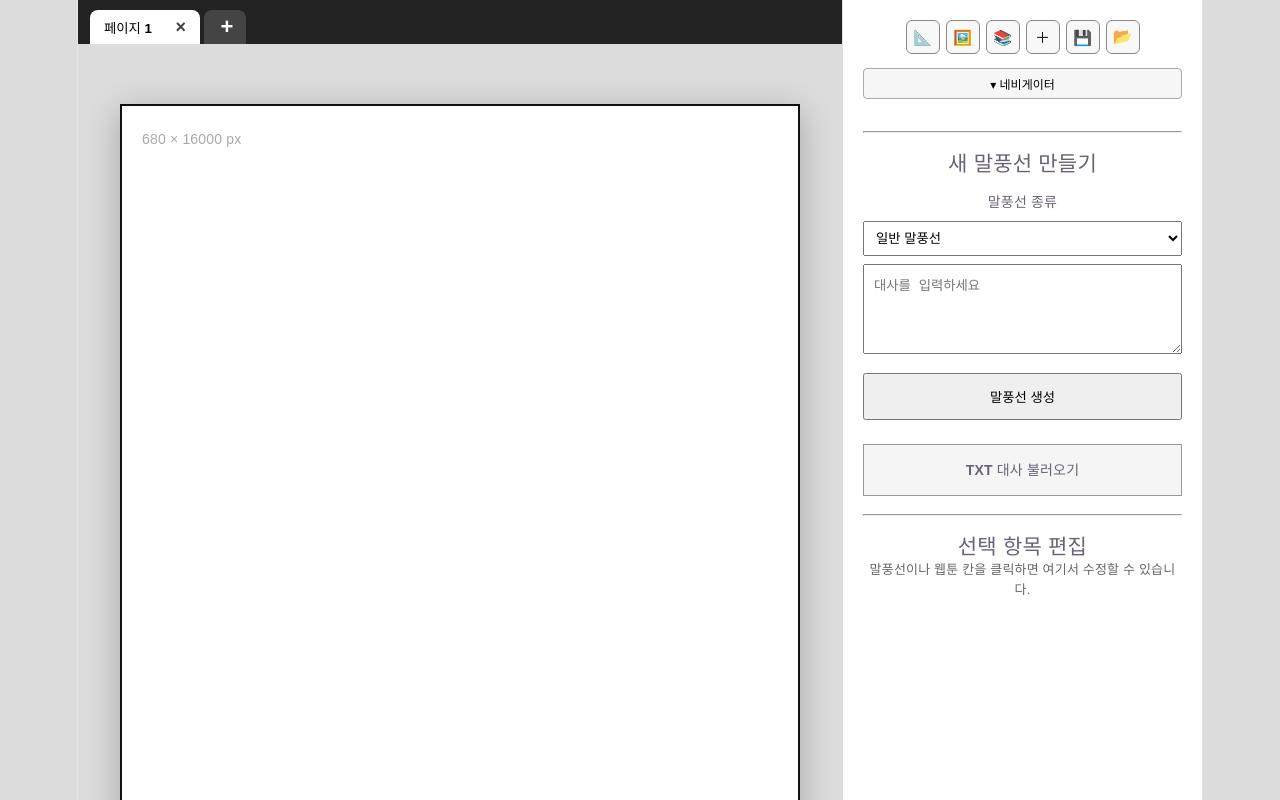
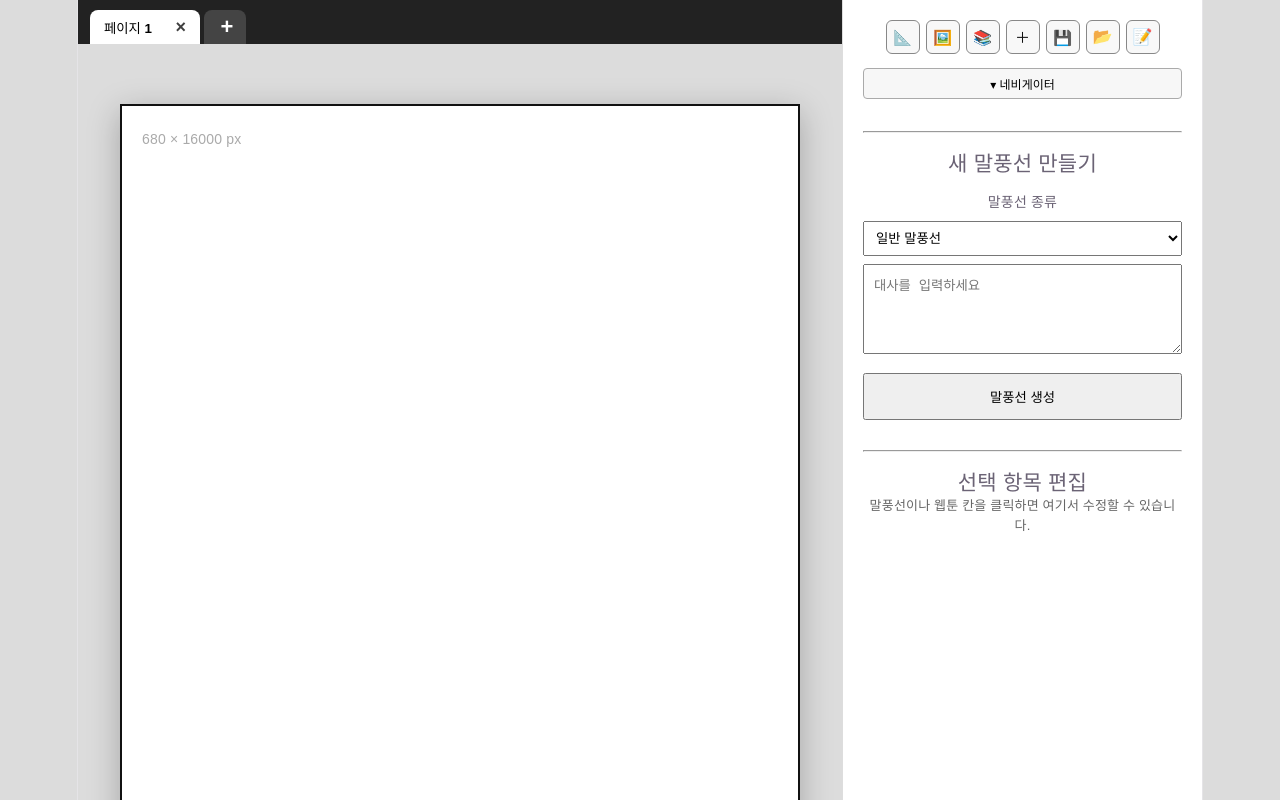
Before and after one commit to qhrtlfdl3-oss/webtoon-Conti, a React (Vite) app: page / in a window 1280 px wide. Built offline with nearby package versions, Linux system fonts and the light colour scheme.

Commit message:
TXT import icon

```diff
--- a/src/components/Sidebar.jsx
+++ b/src/components/Sidebar.jsx
@@ -62,6 +62,17 @@ function Sidebar({
     📂
     <input type="file" accept=".json" onChange={loadProjectFile} hidden />
   </label>
+
+  <label className="tool-icon file-icon" title="TXT 대사 불러오기">
+  📝
+  <input
+    type="file"
+    accept=".txt"
+    onChange={importTextFile}
+    hidden
+  />
+</label>
+
 </div>
       <Navigator
         activePage={activePage}
@@ -98,15 +109,7 @@ function Sidebar({
       />
 
       <button onClick={addBalloon}>말풍선 생성</button>
-      <label className="file-load-button">
-  TXT 대사 불러오기
-  <input
-    type="file"
-    accept=".txt"
-    onChange={importTextFile}
-    hidden
-  />
-</label>
+
 
       <hr />
 
```
